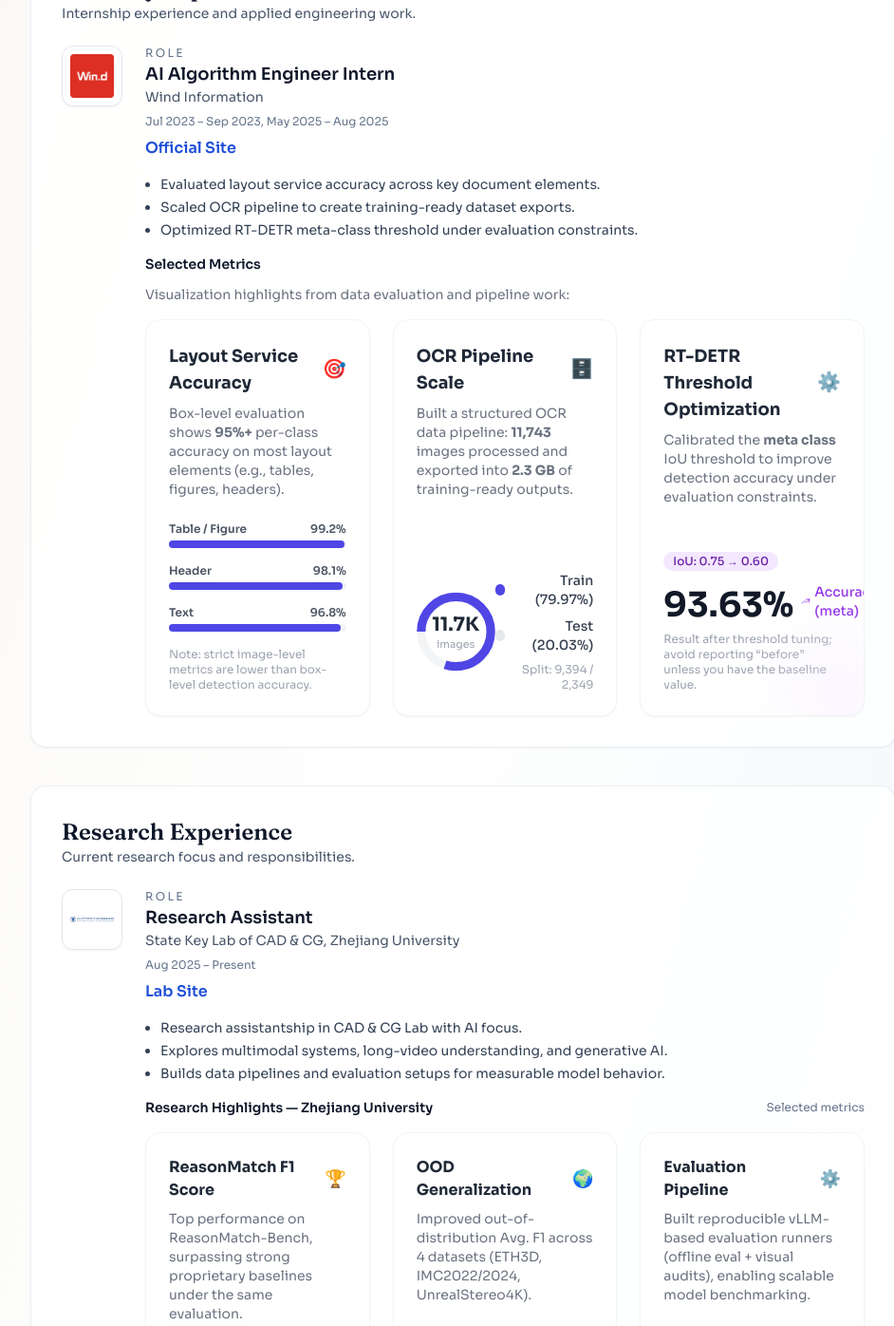
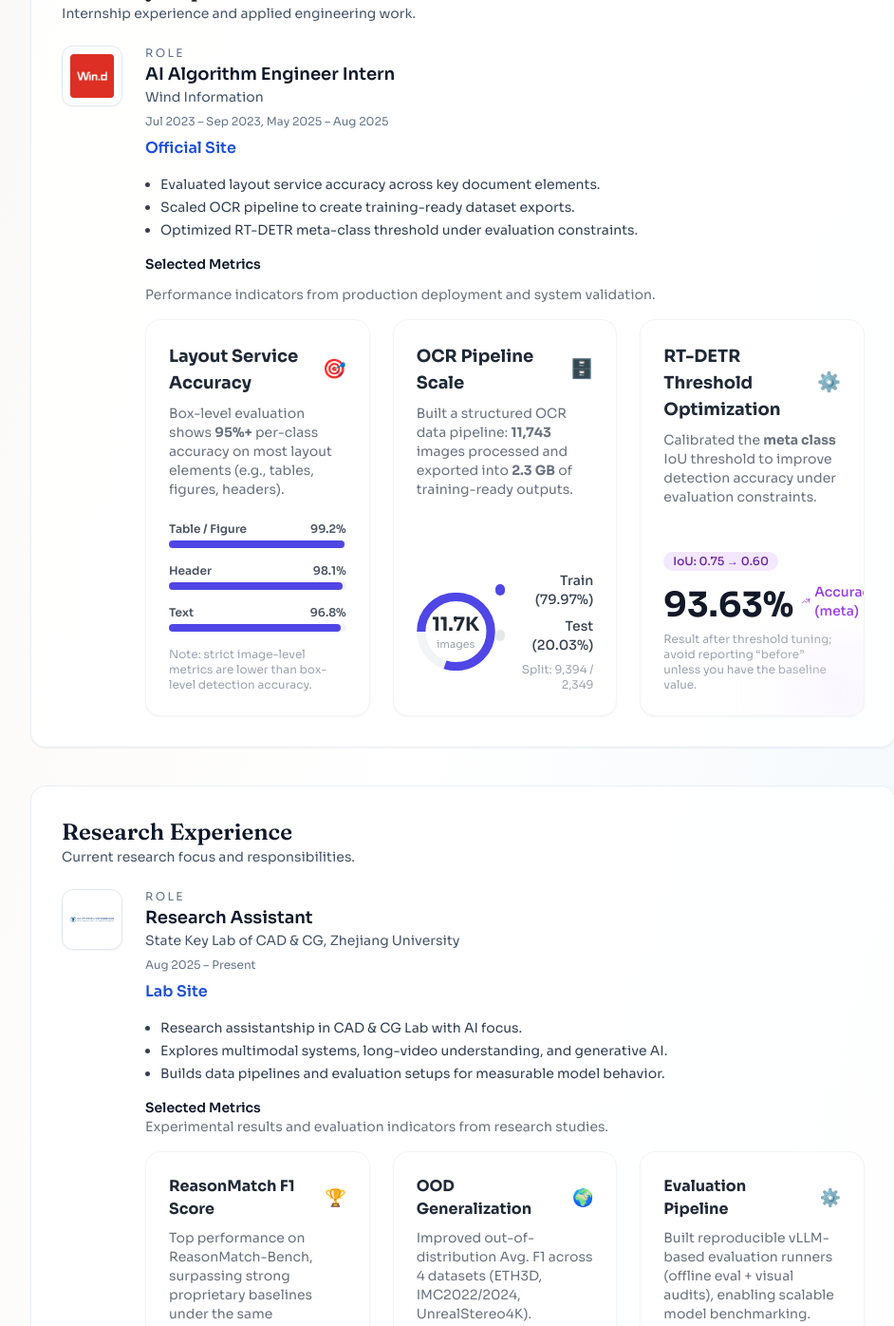
Before and after one commit to Samzengsy/Personal-Website, a React (Vite) app: page / in a window 1280 px wide. Shown: the part 1383-2779 px from the top of the page at 95% size, without its empty margins (288-1230 px from the left). Built offline with nearby package versions, Linux system fonts and the light colour scheme.

Commit message:
update content

```diff
--- a/components/Experience.tsx
+++ b/components/Experience.tsx
@@ -120,7 +120,7 @@ export const Experience: React.FC = () => {
                   <h5 className="text-sm font-semibold text-slate-900">Selected Metrics</h5>
                   <div className="mt-3">
                     <p className="text-sm text-gray-500 mb-4">
-                      Visualization highlights from data evaluation and pipeline work:
+                      Performance indicators from production deployment and system validation.
                     </p>
 
                     <div className="grid grid-cols-1 md:grid-cols-3 gap-6">
@@ -291,10 +291,10 @@ export const Experience: React.FC = () => {
               </ul>
 
               <div>
-                <div className="flex items-center justify-between mb-4">
-                  <h5 className="text-sm font-semibold text-slate-900">Research Highlights — Zhejiang University</h5>
-                  <span className="text-xs text-slate-500">Selected metrics</span>
-                </div>
+                <h5 className="text-sm font-semibold text-slate-900">Selected Metrics</h5>
+                <p className="text-sm text-gray-500 mb-4">
+                  Experimental results and evaluation indicators from research studies.
+                </p>
 
                 <div className="grid grid-cols-1 md:grid-cols-3 gap-6">
                   <div className="bg-white p-6 rounded-2xl shadow-sm border border-gray-100 hover:shadow-md transition-shadow flex flex-col">
```
